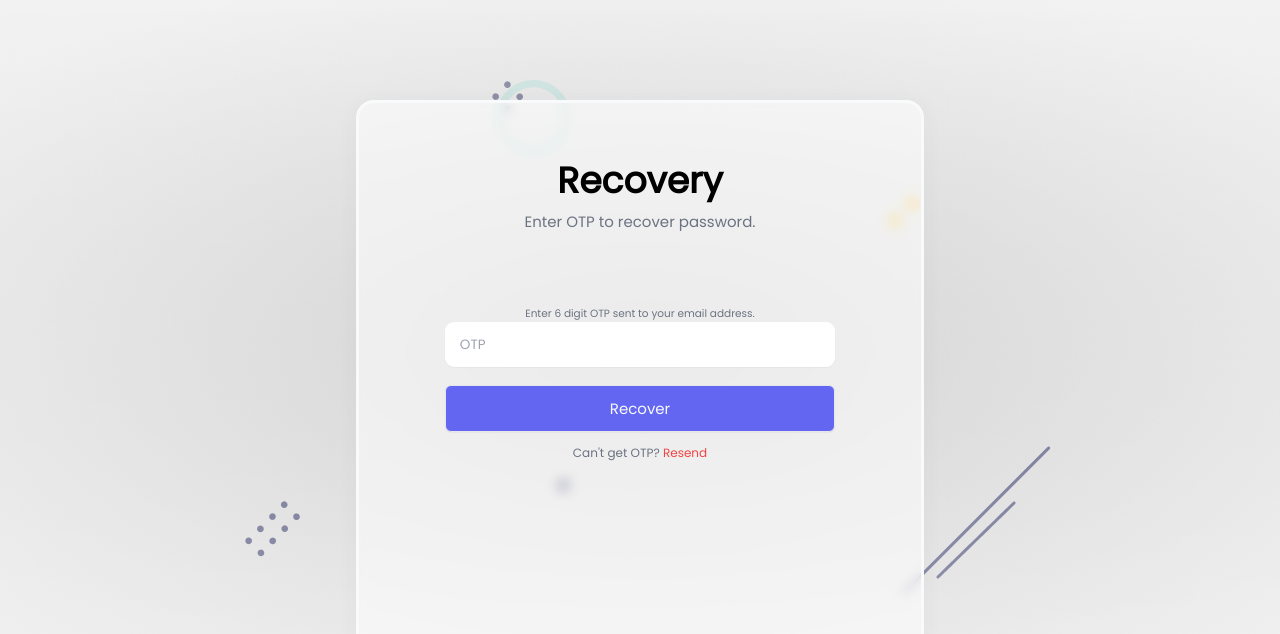
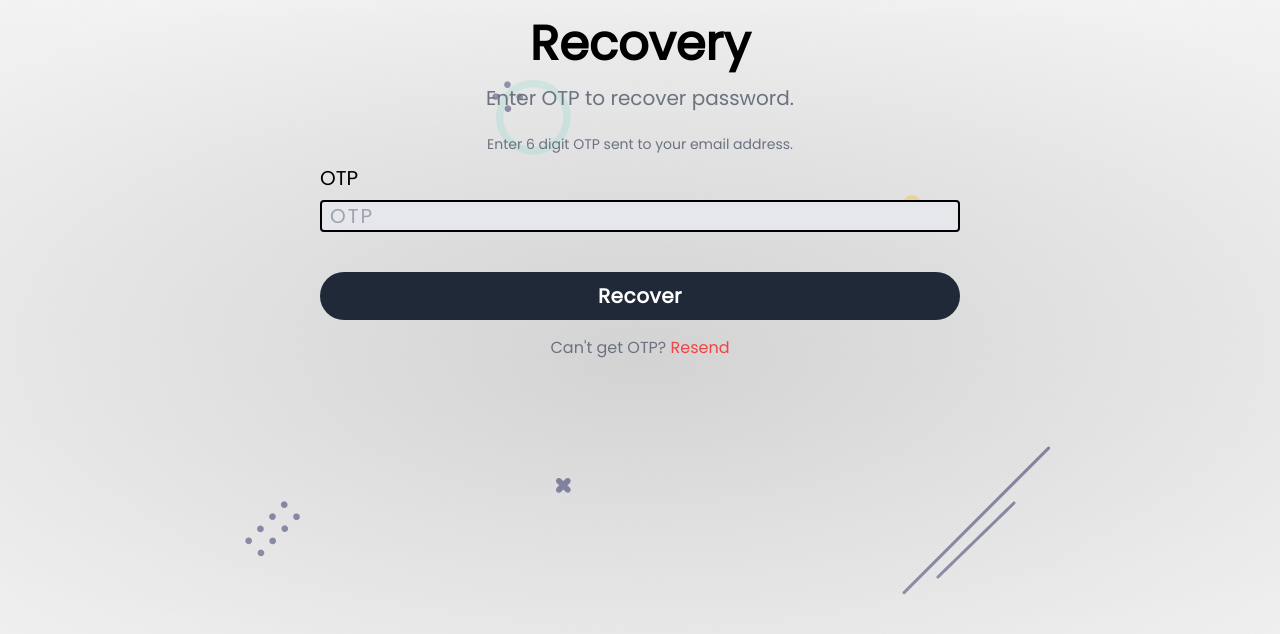
Before and after one commit to BalogunVictor/login_app-Frontend, a React (Create React App) app: page /recovery in a window 1280 px wide. Shown: the top 634 px of the page. Built offline with nearby package versions, Linux system fonts and the light colour scheme; no server answers.

Commit message:
Recovery Page

```diff
--- a/src/component/Recovery.js
+++ b/src/component/Recovery.js
@@ -1,9 +1,8 @@
 import React, { useEffect, useState } from "react";
 import toast, { Toaster } from "react-hot-toast";
+import { useNavigate } from "react-router-dom";
+import { generateOTP, verifyOTP } from "../helper/helper";
 import { useAuthStore } from "../store/store";
-import styles from "../styles/Username.module.css";
-import { generateOTP, verifyOTP } from "../helper/helper";
-import { useNavigate } from "react-router-dom";
 
 export default function Recovery() {
   const { username } = useAuthStore((state) => state.auth);
@@ -47,11 +46,9 @@ export default function Recovery() {
   }
 
   return (
-    <div className="container mx-auto">
+    <div className="container w-1/2 mx-auto mt-5">
       <Toaster position="top-center" reverseOrder={false}></Toaster>
 
-      <div className="flex justify-center items-center h-screen">
-        <div className={styles.glass}>
       <div className="title flex flex-col items-center">
         <h4 className="text-5xl font-bold">Recovery</h4>
         <span className="py-4 text-xl w-2/3 text-center text-gray-500">
@@ -59,21 +56,25 @@ export default function Recovery() {
         </span>
       </div>
 
-          <form className="pt-20" onSubmit={onSubmit}>
-            <div className="textbox flex flex-col items-center gap-6">
+      <form className="text-xl" onSubmit={onSubmit}>
         <div className="input text-center">
           <span className="py-4 text-sm text-left text-gray-500">
             Enter 6 digit OTP sent to your email address.
           </span>
+        </div>
+
+        <div className="mt-2">
+          <label for="username">OTP</label>
           <input
             onChange={(e) => setOTP(e.target.value)}
-                  className={styles.textbox}
             type="text"
             placeholder="OTP"
+            className="w-full h-8 bg-gray-200 border-solid border-2 border-black rounded block mt-2 tracking-widest pl-2"
           />
         </div>
 
-              <button className={styles.btn} type="submit">
+        <div className="mt-10">
+          <button className="btn p-1 bg-gray-800 text-white w-full rounded-full h-12 font-bold outline-none tracking-wide">
             Recover
           </button>
         </div>
@@ -88,7 +89,5 @@ export default function Recovery() {
         </span>
       </div>
     </div>
-      </div>
-    </div>
   );
 }
```
Lines whose indentation alone changed are shown as unchanged.
